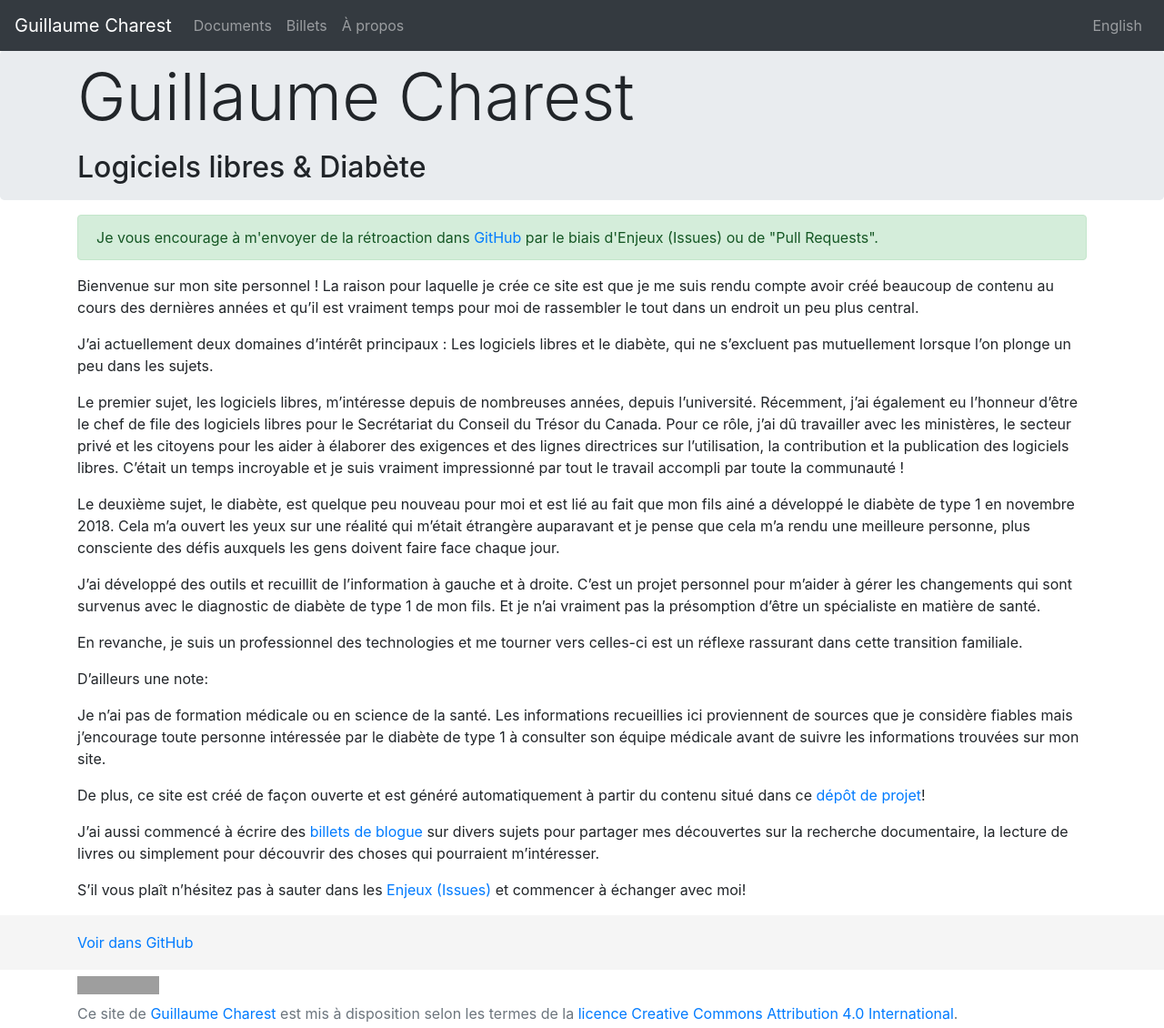
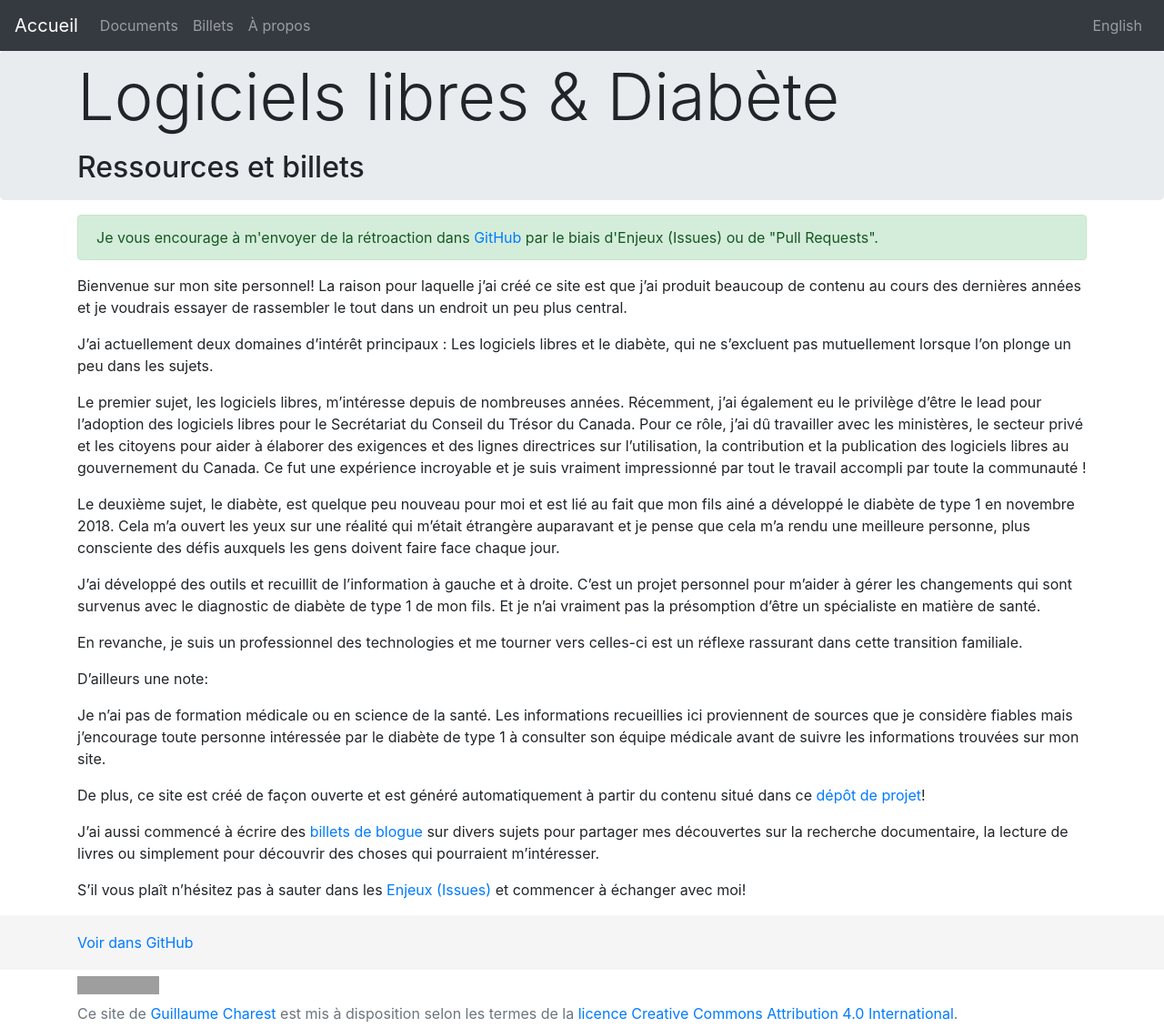
Before and after one commit to gcharest/gcharest.github.io, a Jekyll site: the page built from _pages/fr/accueil.md, in a window 1280 px wide. Shown: the whole page at 91% size. Built offline with Jekyll 4.4.1, drawn with Linux system fonts in a browser that asks for light colours; grey boxes are pictures that could not be loaded.

Commit message:
Change structure of site

```diff
--- a/_config.yml
+++ b/_config.yml
@@ -15,8 +15,8 @@ exclude: ["wip-tec", "CONTRIBUTING.md", "cspell.json", "LICENSE", "link-check.js
 
 # i18n
 description:
-  en: Open Source Software & Diabetes
-  fr: Logiciels libres & Diabète
+  en: Resources and blog posts
+  fr: Ressources et billets
 sectionsList:
   en: ["General", "Open Source Software", "Diabetes"]
   fr: ["Général", "Logiciels libres", "Diabète"]
@@ -31,7 +31,7 @@ aPropos:
   fr: À propos
 index:
   en: home.html
-  fr: accueil.html
+  fr: index.html
 language:
   en: English
   fr: Français
@@ -57,8 +57,8 @@ thisPageHasMoved:
   en: "This page has been modified and can now be found at the following link:"
   fr: "Cette page a été modifiée et peut maintenant être trouvée au lien suivant:"
 title:
-  en: Guillaume Charest
-  fr: Guillaume Charest
+  en: Open Source Software & Diabetes
+  fr: Logiciels libres & Diabète
 viewOnGithub:
   en: View on GitHub
   fr: Voir dans GitHub
--- a/_includes/header.html
+++ b/_includes/header.html
@@ -1,6 +1,6 @@
 <header>
   <nav class="navbar navbar-expand-md navbar-dark fixed-top bg-dark">
-    <a class="navbar-brand" href="{% if page.lang == 'en' %}{{ site.baseurl }}/{{ site.index.en }}{% else %}{{ site.baseurl }}/{{ site.index.fr }}{% endif %}">{{ site.title[page.lang] }}</a>
+    <a class="navbar-brand" href="{% if page.lang == 'en' %}{{ site.baseurl }}/{{ site.index.en }}{% else %}{{ site.baseurl }}/{{ site.index.fr }}{% endif %}">{{ site.home[page.lang] }}</a>
 
     <button class="navbar-toggler" type="button" data-toggle="collapse" data-target="#Menu1" aria-controls="Menu1" aria-expanded="false" aria-label="Toggle navigation">
       <span class="navbar-toggler-icon"></span>
--- a/_pages/fr/accueil.md
+++ b/_pages/fr/accueil.md
@@ -3,17 +3,16 @@ layout: default
 title: Page d'accueil
 ref: home
 lang: fr
-permalink: /accueil.html
+permalink: /index.html
 ---
-Bienvenue sur mon site personnel !
-La raison pour laquelle je crée ce site est que je me suis rendu compte avoir créé beaucoup de contenu au cours des dernières années et qu'il est vraiment temps pour moi de rassembler le tout dans un endroit un peu plus central.
+Bienvenue sur mon site personnel!
+La raison pour laquelle j'ai créé ce site est que j'ai produit beaucoup de contenu au cours des dernières années et je voudrais essayer de rassembler le tout dans un endroit un peu plus central.
 
 J'ai actuellement deux domaines d'intérêt principaux : Les logiciels libres et le diabète, qui ne s'excluent pas mutuellement lorsque l'on plonge un peu dans les sujets.
 
-Le premier sujet, les logiciels libres, m'intéresse depuis de nombreuses années, depuis l'université.
-Récemment, j'ai également eu l'honneur d'être le chef de file des logiciels libres pour le Secrétariat du Conseil du Trésor du Canada.
-Pour ce rôle, j'ai dû travailler avec les ministères, le secteur privé et les citoyens pour les aider à élaborer des exigences et des lignes directrices sur l'utilisation, la contribution et la publication des logiciels libres.
-C'était un temps incroyable et je suis vraiment impressionné par tout le travail accompli par toute la communauté !
+Le premier sujet, les logiciels libres, m'intéresse depuis de nombreuses années. Récemment, j'ai également eu le privilège d'être le lead pour l'adoption des logiciels libres pour le Secrétariat du Conseil du Trésor du Canada.
+Pour ce rôle, j'ai dû travailler avec les ministères, le secteur privé et les citoyens pour aider à élaborer des exigences et des lignes directrices sur l'utilisation, la contribution et la publication des logiciels libres au gouvernement du Canada.
+Ce fut une expérience incroyable et je suis vraiment impressionné par tout le travail accompli par toute la communauté !
 
 Le deuxième sujet, le diabète, est quelque peu nouveau pour moi et est lié au fait que mon fils ainé a développé le diabète de type 1 en novembre 2018.
 Cela m'a ouvert les yeux sur une réalité qui m'était étrangère auparavant et je pense que cela m'a rendu une meilleure personne, plus consciente des défis auxquels les gens doivent faire face chaque jour.
```
Also changed, not shown: _pages/index.html (deleted, +0 -13 lines).
